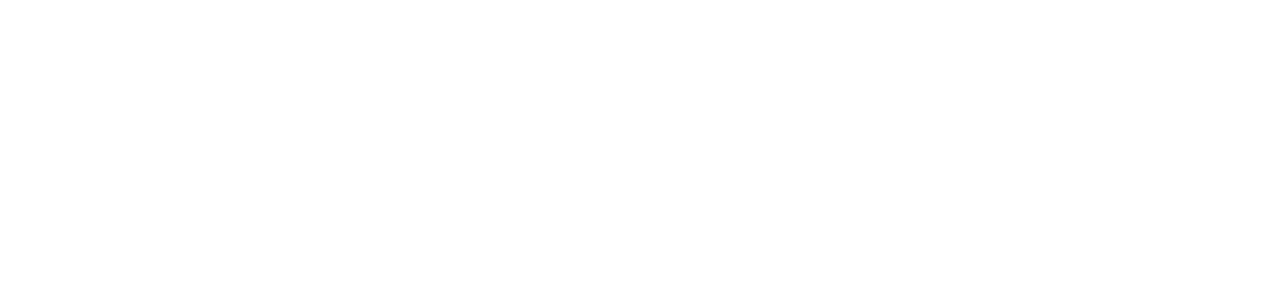
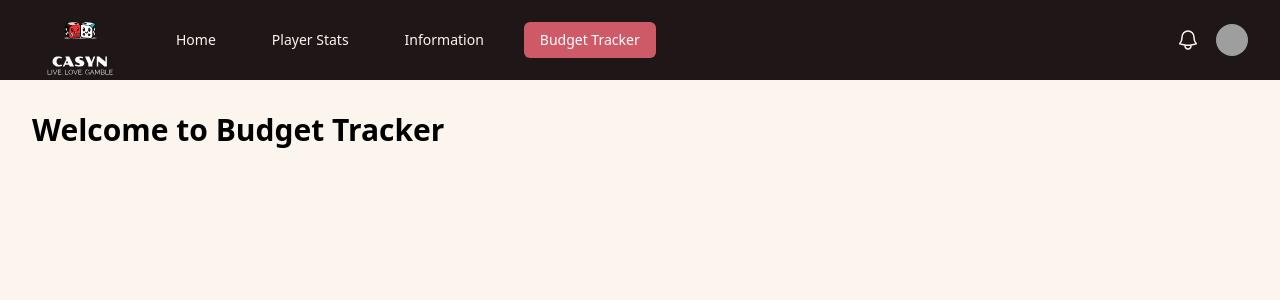
Before and after one commit to stevenhuang007/CPSC-471-Project, a React (Vite) app in the folder my-react-vite-app/: page /budgetTracker in a window 1280 px wide. Before the commit this address had no page. Shown: the top 300 px of the page. Built offline with nearby package versions, Linux system fonts and the light colour scheme; grey boxes are pictures that could not be loaded.

Commit message:
Added budget tracker page

```diff
--- a/my-react-vite-app/src/App.tsx
+++ b/my-react-vite-app/src/App.tsx
@@ -3,6 +3,7 @@
 import Home from "./pages/home";
 import PlayerStats from "./pages/playerstats";
 import Information from "./pages/information";
+import BudgetTracker from "./pages/budgetTracker";
 
 function App() {
   return (
@@ -12,6 +13,7 @@
           <Route index element={<Home />} />
           <Route path="playerstats" element={<PlayerStats />} />
           <Route path="information" element={<Information />} />
+          <Route path="budgetTracker" element={<BudgetTracker />} />
         </Route>
       </Routes>
     </Router>
--- a/my-react-vite-app/src/layout.tsx
+++ b/my-react-vite-app/src/layout.tsx
@@ -15,6 +15,8 @@
   { name: "Home", href: "/" },
   { name: "Player Stats", href: "/playerstats" },
   { name: "Information", href: "/information" },
+  { name: "Budget Tracker", href: "/budgetTracker" },
+
 ];
 
 function classNames(...classes) {
--- /dev/null
+++ b/my-react-vite-app/src/pages/budgetTracker.tsx
@@ -0,0 +1,6 @@
+// Example: pages/budgetTracker.tsx
+function BudgetTracker() {
+  return <h1 className="text-3xl font-bold">Welcome to Budget Tracker</h1>;
+}
+
+export default BudgetTracker;
```
